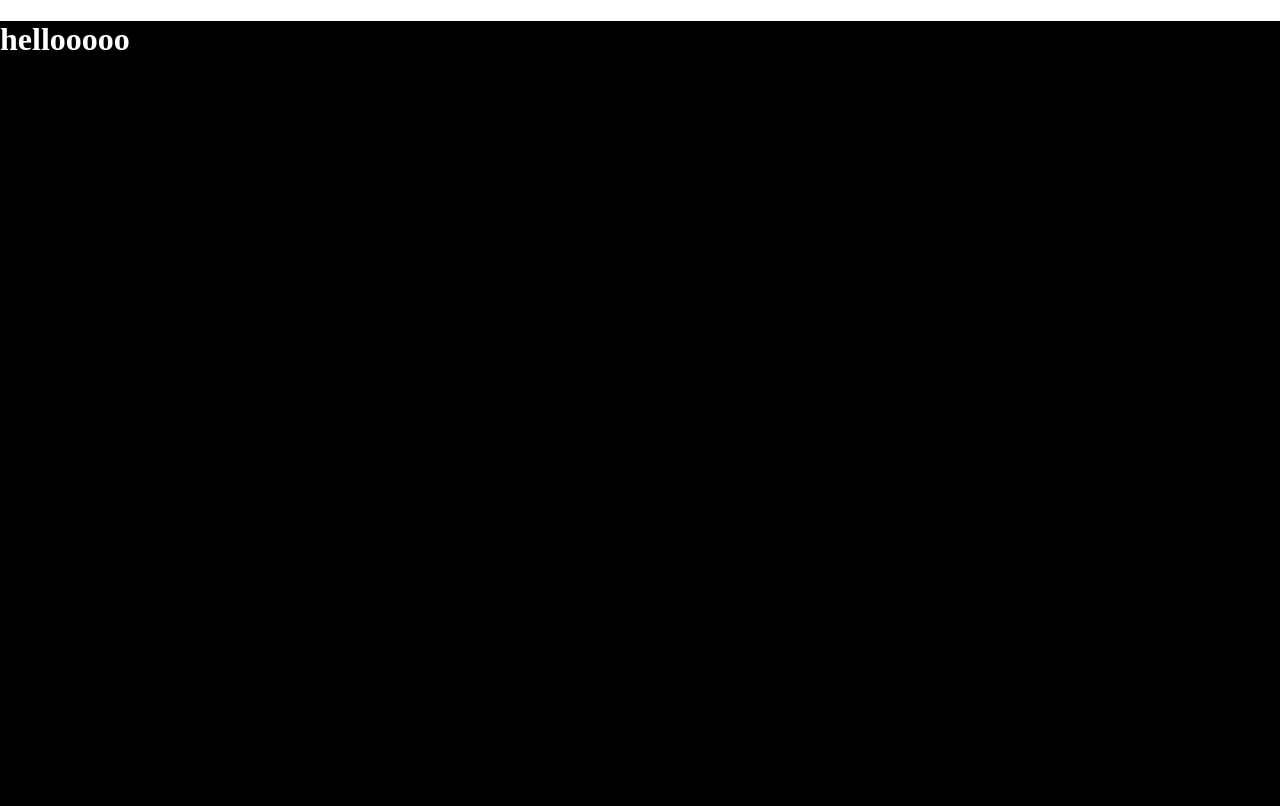
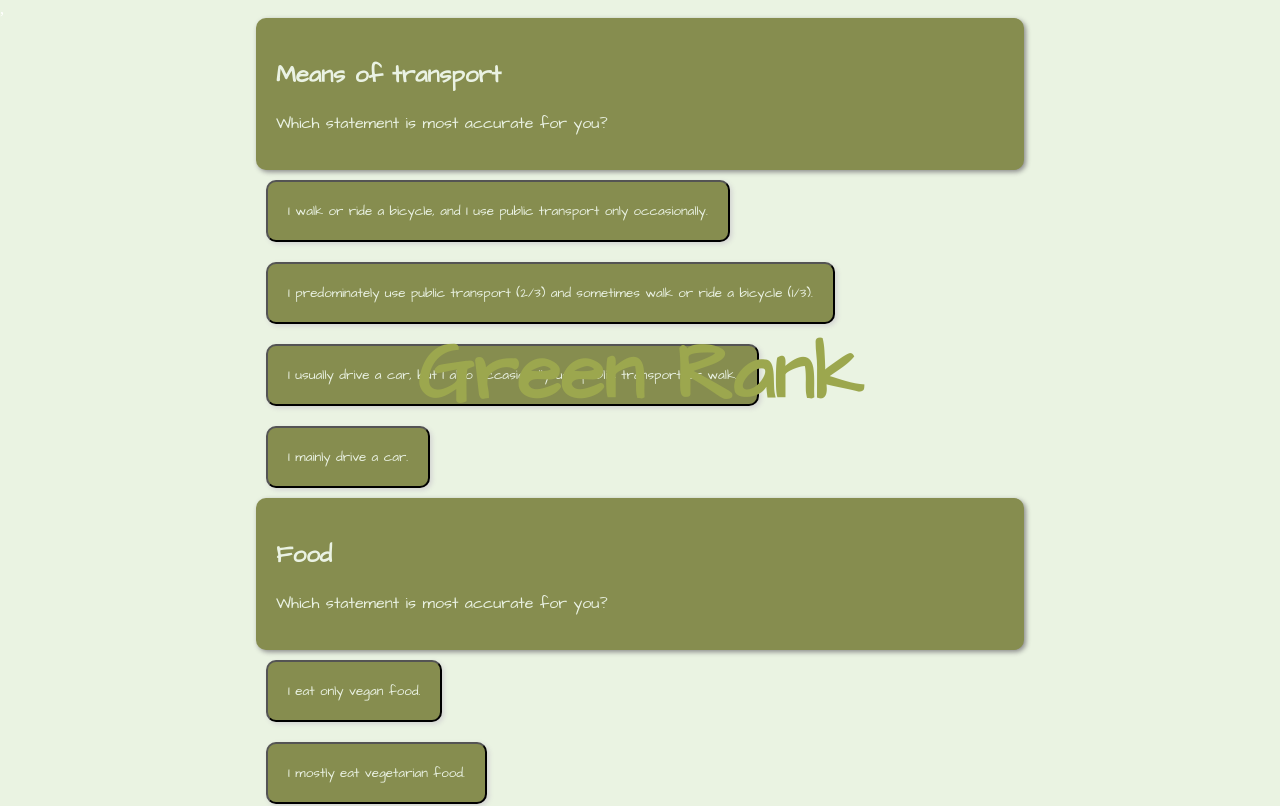
Before and after one commit to GreenRank/GreenRank, a React app: page / in a window 1280 px wide. Shown: the top 806 px of the page. Built offline with nearby package versions, Linux system fonts and the light colour scheme.

Commit message:
updated front end

```diff
--- a/client/App.jsx
+++ b/client/App.jsx
@@ -1,11 +1,14 @@
-import React from "react";
+import React, { useState } from "react";
+import { SignIn } from "./SignIn";
+import { Questionnaire } from "./Questionnaire";
 
 const App = () => {
   return (
     <div>
-      <h1>hellooooo</h1>
+      <SignIn />,
+      <Questionnaire />
     </div>
-  )
+  );
 };
 
 export default App;
--- /dev/null
+++ b/client/QuestionCard.jsx
@@ -0,0 +1,26 @@
+import React from "react";
+
+export const QuestionCard = (props) => {
+  return (
+    <div className="container">
+      <div id="questionTitle">
+        <h2>{props.questionTitle}</h2>
+        <p>{props.question}</p>
+      </div>
+      <div>
+        <div className="buttonSpacing">
+          <button className="buttons">{props.answer1}</button>
+        </div>
+        <div className="buttonSpacing">
+          <button className="buttons">{props.answer2}</button>
+        </div>
+        <div className="buttonSpacing">
+          <button className="buttons">{props.answer3}</button>
+        </div>
+        <div className="buttonSpacing">
+          <button className="buttons">{props.answer4}</button>
+        </div>
+      </div>
+    </div>
+  );
+};
--- /dev/null
+++ b/client/Questionnaire.jsx
@@ -0,0 +1,71 @@
+import React from "react";
+import { QuestionCard } from "./QuestionCard";
+
+export const Questionnaire = () => {
+  return (
+    <div>
+      <QuestionCard
+        questionTitle={"Means of transport"}
+        question={"Which statement is most accurate for you?"}
+        answer1={
+          "I walk or ride a bicycle, and I use public transport only occasionally."
+        }
+        answer2={
+          "I predominately use public transport (2/3) and sometimes walk or ride a bicycle (1/3)."
+        }
+        answer3={
+          "I usually drive a car, but I also occasionally use public transport or walk."
+        }
+        answer4={"I mainly drive a car."}
+      />
+      <QuestionCard
+        questionTitle={"Food"}
+        question={"Which statement is most accurate for you?"}
+        answer1={"I eat only vegan food."}
+        answer2={"I mostly eat vegetarian food."}
+        answer3={"I eat meat every other day on average."}
+        answer4={"I eat meat at almost every meal."}
+      />
+      <QuestionCard
+        questionTitle={"Shopping, leisure, culture"}
+        question={"Which statement is most accurate for you?"}
+        answer1={
+          "I purchase new clothing, devices and furniture very rarely (these expenses are 60 euros a month). Expenses for leisure time, culture and health are below average."
+        }
+        answer2={
+          "I purchase half of my clothing, devices and furniture second-hand (these expenses are 170 euros a month). Expenses for leisure time, culture and health are slightly below average."
+        }
+        answer3={
+          "I occasionally purchase new clothing, devices and furniture (these expenses are 210 euros a month). Expenses for leisure time, culture and health are average (360 euros a month)."
+        }
+        answer4={
+          "I frequently purchase new clothing, devices and furniture (these expenses are 420 euros a month). Expenses for leisure time, culture and health are slightly above average."
+        }
+      />
+      <QuestionCard
+        questionTitle={"Living space"}
+        question={"Which statement is most accurate for you?"}
+        answer1={
+          "I live in a small space (for example, a flat with several people)."
+        }
+        answer2={"I live in a large area (e.g. detached house)."}
+      />
+      <QuestionCard
+        questionTitle={"Construction standard"}
+        question={"Which statement is most accurate for you?"}
+        answer1={"I live in a renovated, energy-efficient house."}
+        answer2={"The house I inhabit is an older structure."}
+      />
+      <QuestionCard
+        questionTitle={"Heating system"}
+        question={"Which statement is most accurate for you?"}
+        answer1={
+          "Our home is heated using renewable energies (wood, heat pumps, etc.)."
+        }
+        answer2={
+          "Our home is heated using fossil fuels (petroleum, natural gas, etc.)."
+        }
+      />
+    </div>
+  );
+};
--- /dev/null
+++ b/client/SignIn.jsx
@@ -0,0 +1,25 @@
+import React, { useState } from "react";
+import { Questionnaire } from "./Questionnaire";
+import { Switch, Route } from 'react-router-dom'
+
+export const SignIn = () => {
+  const [answers, setAnswers] = useState([
+    {
+      mobility_vehicles: "",
+      consumption_food: "",
+      consumption_shopping: "",
+      household_area: "",
+      household_building: "",
+      household_heating: "",
+    },
+  ]);
+
+  return (
+    <div>
+      <h1 id="title">Green Rank</h1>
+      <Switch>
+        <Route path="/Questionnaire" component={Questionnaire} />
+      </Switch>
+    </div>
+  );
+};
--- a/client/index.html
+++ b/client/index.html
@@ -5,6 +5,9 @@
   <meta http-equiv="X-UA-Compatible" content="IE=edge">
   <meta name="viewport" content="width=device-width, initial-scale=1.0">
   <title>HMR Fullstack Boilerplate</title>
+  <link rel="preconnect" href="https://fonts.googleapis.com">
+<link rel="preconnect" href="https://fonts.gstatic.com" crossorigin>
+<link href="https://fonts.googleapis.com/css2?family=Architects+Daughter&display=swap" rel="stylesheet">
 </head>
 <body>
   <div id='app'>
--- a/client/index.js
+++ b/client/index.js
@@ -1,12 +1,12 @@
 import React from 'react';
 import { render } from 'react-dom';
-// import { BrowserRouter } from 'react-router-dom';
+import { BrowserRouter } from 'react-router-dom';
 import App from './App';
 import './stylesheets/index.css'
 
 render(
-  // <BrowserRouter>
+  <BrowserRouter>
     <App />,
-  // </BrowserRouter>,
+  </BrowserRouter>,
   document.getElementById('app'),
 );
--- a/client/stylesheets/index.css
+++ b/client/stylesheets/index.css
@@ -3,15 +3,64 @@ body {
   height: 100vh;
   margin: 0;
   padding: 0;
+  background-color: #eaf3e2;
 }
 
 #app {
   width: 100%;
   height: 100vh;
-  background-color: black;
+  background-color: #eaf3e2;
   color: white;
   margin: 0;
   padding: 0;
 }
 
+#title {
+  color: #9ca74e;
+  font-family: 'Architects Daughter', cursive;
+  font-size: 5rem;
+  position: absolute;
+  left: 50%;
+  top: 40%;
+  -webkit-transform: translate(-50%, -50%);
+  transform: translate(-50%, -50%);
+}
+
+
+
+.container {
+  font-family: 'Architects Daughter', cursive;
+  color: #9ca74e;
+  display: flex;
+  flex-direction: column;
+  /* position: absolute;
+  left: 50%;
+  top: 60%;
+  -webkit-transform: translate(-50%, -50%);
+  transform: translate(-50%, -50%); */
+  margin-left: 20%;
+  margin-right: 20%;
+}
+
+#questionTitle {
+  background-color: #868d4f;
+  color: #eaf2e3;
+  padding: 20px;
+  border-radius: 10px;
+  box-shadow: 2px 2px 5px rgb(138, 138, 138);
+}
+
+.buttons {
+  font-family: 'Architects Daughter', cursive;
+  background-color: #868d4f;
+  color: #eaf2e3;
+  padding: 20px;
+  border-radius: 10px;
+  box-shadow: 2px 2px 5px rgb(210, 210, 210);
+}
+
+.buttonSpacing {
+  padding: 10px
+}
+
 /*# sourceMappingURL=index.css.map */
```
Also changed, not shown: client/Rankings.jsx (added, +7 -0 lines), client/Profile.jsx (added), 1 other file (tests, documents, lock files or other folders).
